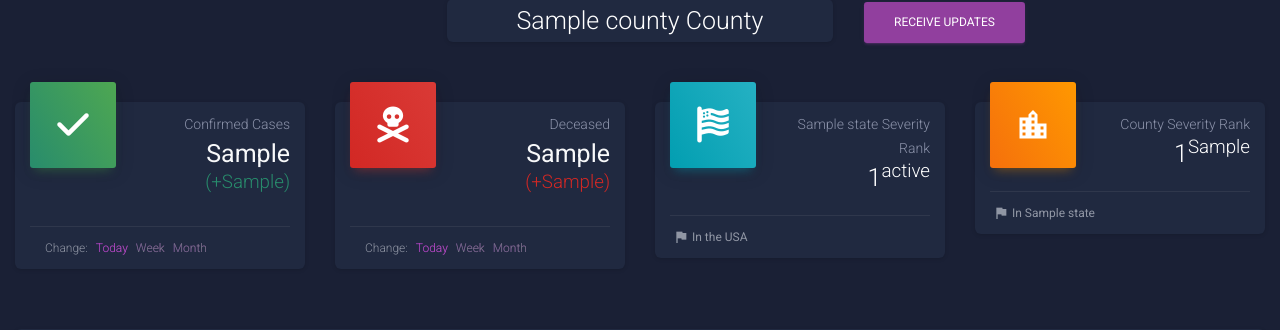
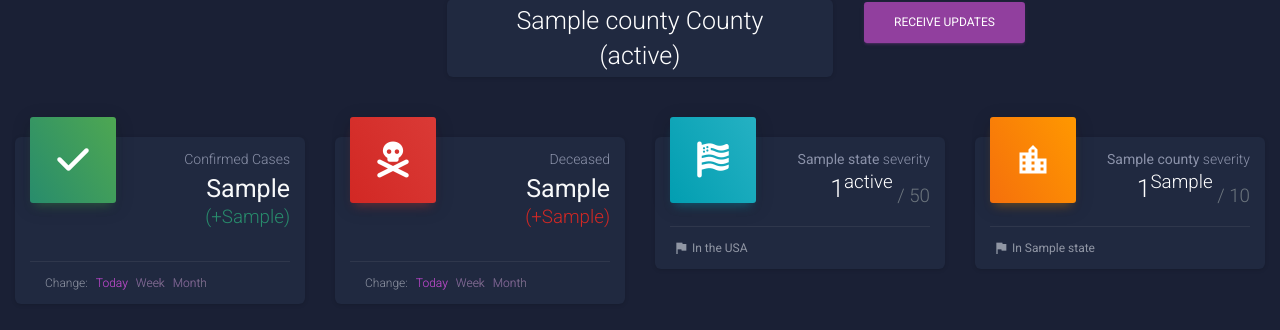
Before and after one commit to jonathankao97/coronavirus_county, a Django app: template templates/county_data.html in a window 1280 px wide. Shown: the part 69-399 px from the top of the page. Run offline with Django 3.2, Linux system fonts and the light colour scheme; tables that the repository leaves empty hold one stand-in row (values such as "Sample post"); the template is opened without the code that fills it: values that come from a table or form of the project are taken from there, most other values are stand-ins (such as "Sample title", 1, 10 or a date in 2020); parts of the project's set-up code (start-up, migrations or seed data) failed here and were passed over; some libraries are stand-ins or nearby versions.

Commit message:
county data page revisions

```diff
--- a/county/views.py
+++ b/county/views.py
@@ -110,7 +110,6 @@ def hello(request):
 def data(request, county_id):
     sups = ["aux", "st", "nd", "rd", "th"]
     county = County.objects.get(id=county_id)
-
     confirmed = county.get_confirmed()
     print(confirmed)
     beg = max(0, len(confirmed)-90)
@@ -154,6 +153,8 @@ def data(request, county_id):
         'county_rank_sup': sups[min(4, county_rank)],
         'state_rank': state_rank,
         'state_rank_sup': sups[min(4, state_rank)],
+        'state_total_counties': len(County.objects.filter(state=county.state)),
+        'state_initials': us_state_abbrev[county.state.name],
         'county': county,
         'state': county.state,
         'x_axis': []
--- a/templates/county_data.html
+++ b/templates/county_data.html
@@ -26,7 +26,7 @@ body.modal-open[style] {
             <div class="col-xl-4 col-lg-3 col-md-0 mt-3"></div>
             <div class="col-xl-4 col-lg-6 col-md-6 col col mt-2">
                 <div class="card py-1 mx-0">
-                    <h3 class="card-title text-white text-center large pr-5 pl-5">{{ county.name }} County </h3>
+                    <h3 class="card-title text-white text-center large pr-5 pl-5">{{ county.name }} County ({{state_initials}})</h3>
                 </div>
             </div>
             <div class="col-xl-4 col-lg-3 col-md-6 col-sm-6">
@@ -169,8 +169,8 @@ body.modal-open[style] {
                     <div class="card-icon">
                         <i class="fas fa-flag-usa"></i>
                     </div>
-                    <p class="card-category">{{ state.name }} Severity Rank</p>
-                    <h3 class="card-title text-white">{{ state_rank }}<sup>{{ state_rank_sup }}</sup></h3>
+                    <p class="card-category"><strong>{{ state.name }} </strong> severity</p>
+                    <h3 class="card-title text-white">{{ state_rank }}<sup>{{ state_rank_sup }}</sup><sub class="text-secondary"> / 50</sub></h3>
                 </div>
                 <div class="card-footer">
                     <div class="stats small">
@@ -185,8 +185,8 @@ body.modal-open[style] {
                     <div class="card-icon">
                         <i class="material-icons">location_city</i>
                     </div>
-                    <p class="card-category">County Severity Rank</p>
-                    <h3 class="card-title text-white">{{ county_rank }}<sup>{{ county_rank_sup }}</sup></h3>
+                    <p class="card-category"><strong>{{ county.name }} </strong> severity</p>
+                    <h3 class="card-title text-white">{{ county_rank }}<sup>{{ county_rank_sup }}</sup><sub class="text-secondary"> / {{ state_total_counties }}</sub></h3>
                 </div>
                 <div class="card-footer">
                     <div class="stats small">
```
